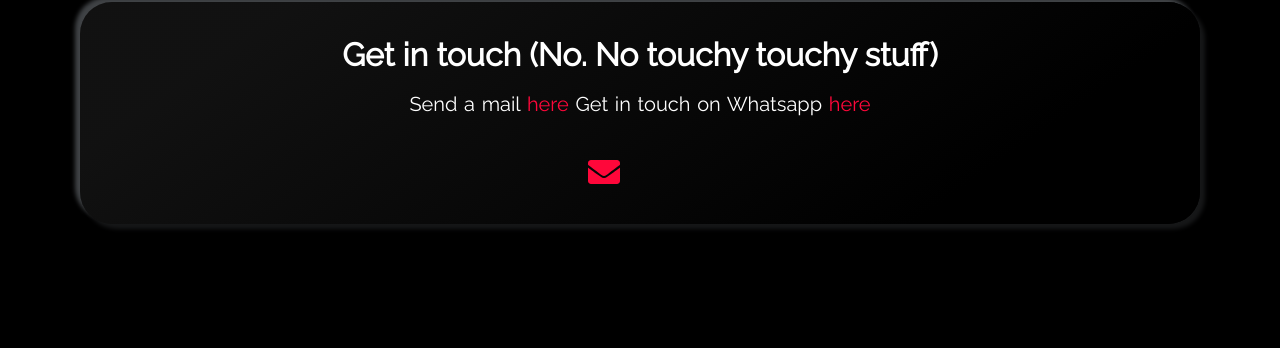
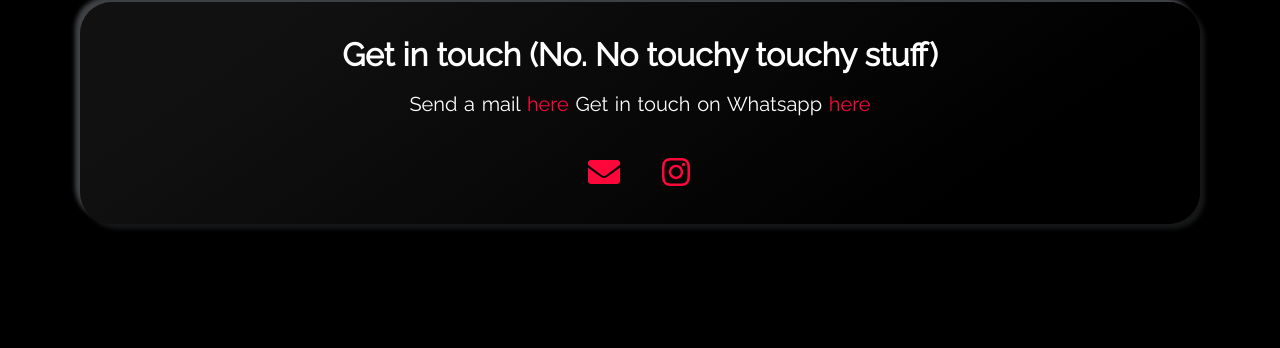
Before and after one commit to schoolofstonks/schoolofstonks, a Jekyll site: the page built from index.html, in a window 1280 px wide. Shown: the part 4567-4915 px from the top of the page. Built offline with Jekyll 4.4.1, drawn with Linux system fonts in a browser that asks for light colours.

Commit message:
Update section-contact.html

```diff
--- a/_includes/section-contact.html
+++ b/_includes/section-contact.html
@@ -57,11 +57,11 @@
   {% endif %}
 
   {% if site.twitter_username != null %}
-  <a class="social-link twitter" aria-label="My Twitter" target="_blank" rel="noreferrer"
-    href="https://twitter.com/{{site.twitter_username}}">
+  <a class="social-link instagram" aria-label="My Instagram" target="_blank" rel="noreferrer"
+    href="https://instagram.com/{{site.twitter_username}}">
     <div class="social">
       <svg class="social-svg" viewBox="0 0 48 48">
-        <use x="12" y="12" width="24" height="24" viewBox="0 0 48 48" xlink:href="{{ "/assets/img/instagram.svg" | prepend: site.baseurl }}"></use>
+        <use x="12" y="12" width="24" height="24" viewBox="0 0 48 48" xlink:href="{{ "/assets/Img/brands.svg#instagram" | prepend: site.baseurl }}"></use>
       </svg>
     </div>
   </a>
```
